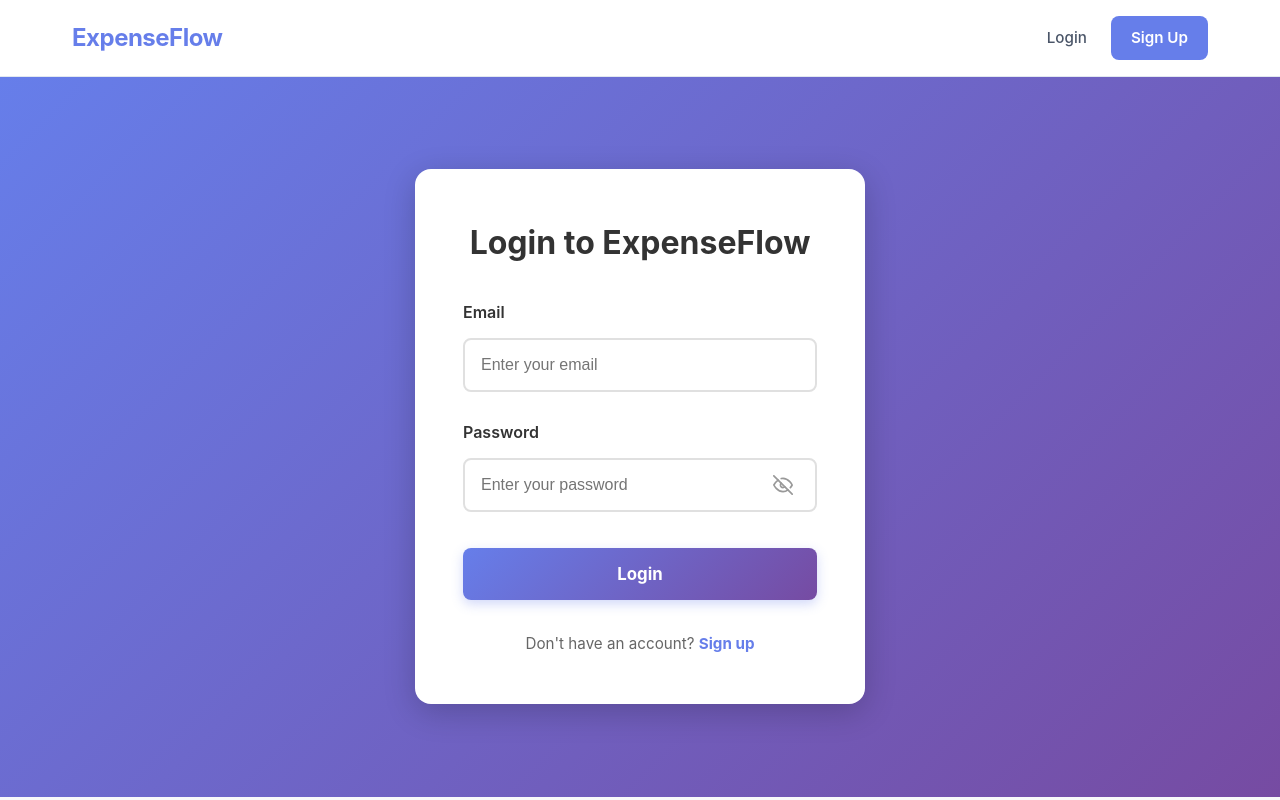
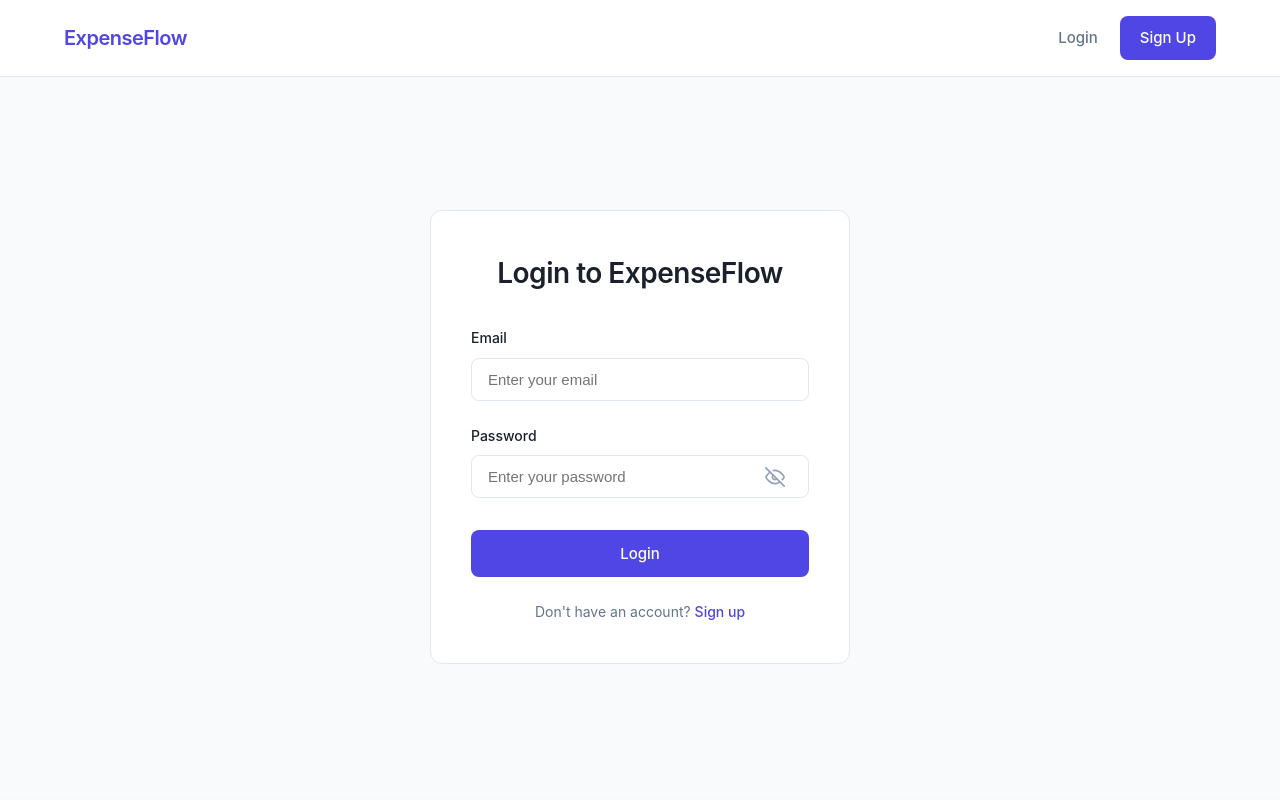
Before and after one commit to Nrsingh12/EpenseFlow_FullStackProject, a React (Create React App) app in the folder frontend/: page /login in a window 1280 px wide. Built offline with nearby package versions, Linux system fonts and the light colour scheme; no server answers.

Commit message:
Apply professional minimalist design to entire application

```diff
--- a/frontend/src/components/Navbar.css
+++ b/frontend/src/components/Navbar.css
@@ -1,26 +1,24 @@
 .navbar {
-  background: var(--bg-white);
+  background: white;
   border-bottom: 1px solid var(--border);
   padding: 1rem 0;
   position: sticky;
   top: 0;
   z-index: 100;
-  backdrop-filter: blur(10px);
-  background: rgba(255, 255, 255, 0.95);
 }
 
 .navbar-container {
   max-width: 1200px;
   margin: 0 auto;
-  padding: 0 2rem;
+  padding: 0 1.5rem;
   display: flex;
   justify-content: space-between;
   align-items: center;
 }
 
 .navbar-brand {
-  font-size: 1.5rem;
-  font-weight: 700;
+  font-size: 1.25rem;
+  font-weight: 600;
   color: var(--primary);
   text-decoration: none;
   transition: all 0.2s ease;
@@ -42,22 +40,22 @@
   text-decoration: none;
   font-weight: 500;
   transition: all 0.2s ease;
-  padding: 0.5rem 1rem;
+  padding: 0.5rem 0.875rem;
   border-radius: var(--radius-sm);
-  font-size: 0.95rem;
+  font-size: 0.9375rem;
 }
 
 .navbar-link:hover {
-  color: var(--primary);
-  background: rgba(102, 126, 234, 0.05);
+  color: var(--text-dark);
+  background: #f8fafc;
 }
 
 .navbar-user {
   color: var(--text-medium);
-  font-size: 0.9rem;
+  font-size: 0.875rem;
   font-weight: 500;
-  padding: 0.5rem 1rem;
-  background: var(--bg-light);
+  padding: 0.5rem 0.875rem;
+  background: #f8fafc;
   border-radius: var(--radius-sm);
 }
 
@@ -65,19 +63,17 @@
   background: var(--primary);
   color: white;
   border: none;
-  padding: 0.6rem 1.25rem;
+  padding: 0.625rem 1.25rem;
   border-radius: var(--radius-sm);
   cursor: pointer;
-  font-weight: 600;
+  font-weight: 500;
   text-decoration: none;
   transition: all 0.2s ease;
-  font-size: 0.95rem;
+  font-size: 0.9375rem;
 }
 
 .navbar-button:hover {
   background: var(--primary-dark);
-  transform: translateY(-1px);
-  box-shadow: var(--shadow-md);
 }
 
 @media (max-width: 968px) {
--- a/frontend/src/index.css
+++ b/frontend/src/index.css
@@ -5,21 +5,19 @@
 }
 
 :root {
-  --primary: #667eea;
-  --primary-dark: #5568d3;
-  --secondary: #764ba2;
-  --text-dark: #2d3748;
-  --text-medium: #4a5568;
-  --text-light: #718096;
-  --bg-light: #f7fafc;
+  --primary: #4f46e5;
+  --primary-dark: #4338ca;
+  --text-dark: #1a202c;
+  --text-medium: #64748b;
+  --text-light: #94a3b8;
+  --bg-light: #f5f7fa;
   --bg-white: #ffffff;
   --border: #e2e8f0;
-  --shadow-sm: 0 1px 3px rgba(0, 0, 0, 0.1);
-  --shadow-md: 0 4px 6px rgba(0, 0, 0, 0.1);
-  --shadow-lg: 0 10px 15px rgba(0, 0, 0, 0.1);
+  --border-hover: #cbd5e1;
+  --shadow-sm: 0 1px 2px rgba(0, 0, 0, 0.05);
+  --shadow-md: 0 1px 3px rgba(0, 0, 0, 0.05);
   --radius-sm: 8px;
   --radius-md: 12px;
-  --radius-lg: 16px;
 }
 
 body {
--- a/frontend/src/pages/Auth.css
+++ b/frontend/src/pages/Auth.css
@@ -3,65 +3,54 @@
   display: flex;
   justify-content: center;
   align-items: center;
-  padding: 2rem 1rem;
-  background: linear-gradient(135deg, #667eea 0%, #764ba2 100%);
+  padding: 3rem 1rem;
+  background: #f8fafc;
 }
 
 .auth-card {
   background: white;
-  padding: 3rem;
-  border-radius: 16px;
-  box-shadow: 0 8px 32px rgba(0, 0, 0, 0.2);
+  padding: 2.5rem;
+  border-radius: 12px;
+  border: 1px solid #e2e8f0;
   width: 100%;
-  max-width: 450px;
-  animation: slideUp 0.4s ease-out;
-}
-
-@keyframes slideUp {
-  from {
-    opacity: 0;
-    transform: translateY(20px);
-  }
-  to {
-    opacity: 1;
-    transform: translateY(0);
-  }
+  max-width: 420px;
 }
 
 .auth-card h2 {
   text-align: center;
   margin-bottom: 2rem;
-  color: #333;
-  font-size: 2rem;
-  font-weight: 700;
+  color: #1a202c;
+  font-size: 1.75rem;
+  font-weight: 600;
+  letter-spacing: -0.5px;
 }
 
 .form-group {
-  margin-bottom: 1.75rem;
+  margin-bottom: 1.5rem;
 }
 
 .form-group label {
   display: block;
-  margin-bottom: 0.75rem;
-  color: #333;
-  font-weight: 600;
-  font-size: 0.95rem;
+  margin-bottom: 0.5rem;
+  color: #1a202c;
+  font-weight: 500;
+  font-size: 0.875rem;
 }
 
 .form-group input {
   width: 100%;
-  padding: 1rem;
-  border: 2px solid #e0e0e0;
+  padding: 0.75rem 1rem;
+  border: 1px solid #e2e8f0;
   border-radius: 8px;
-  font-size: 1rem;
-  transition: all 0.3s ease;
+  font-size: 0.9375rem;
+  transition: all 0.2s ease;
   background: white;
 }
 
 .form-group input:focus {
   outline: none;
-  border-color: #667eea;
-  box-shadow: 0 0 0 3px rgba(102, 126, 234, 0.1);
+  border-color: #4f46e5;
+  box-shadow: 0 0 0 3px rgba(79, 70, 229, 0.1);
 }
 
 .password-input-wrapper {
@@ -84,18 +73,14 @@
   display: flex;
   align-items: center;
   justify-content: center;
-  color: #999;
+  color: #94a3b8;
   transition: all 0.2s ease;
   border-radius: 4px;
 }
 
 .password-toggle:hover {
-  color: #667eea;
-  background: rgba(102, 126, 234, 0.05);
-}
-
-.password-toggle:active {
-  transform: scale(0.95);
+  color: #4f46e5;
+  background: #f8fafc;
 }
 
 .password-toggle:focus {
@@ -108,66 +93,68 @@
 
 .auth-button {
   width: 100%;
-  padding: 1rem;
-  background: linear-gradient(135deg, #667eea 0%, #764ba2 100%);
+  padding: 0.875rem;
+  background: #4f46e5;
   color: white;
   border: none;
   border-radius: 8px;
-  font-size: 1.05rem;
-  font-weight: 700;
+  font-size: 0.9375rem;
+  font-weight: 500;
   cursor: pointer;
-  transition: all 0.3s ease;
-  box-shadow: 0 4px 12px rgba(102, 126, 234, 0.3);
+  transition: all 0.2s ease;
   margin-top: 0.5rem;
 }
 
 .auth-button:hover:not(:disabled) {
-  transform: translateY(-2px);
-  box-shadow: 0 6px 16px rgba(102, 126, 234, 0.4);
+  background: #4338ca;
 }
 
 .auth-button:disabled {
   opacity: 0.6;
   cursor: not-allowed;
-  transform: none;
 }
 
 .error-message {
-  background: linear-gradient(135deg, #fee 0%, #fdd 100%);
-  color: #c33;
-  padding: 1rem;
+  background: #fee2e2;
+  color: #991b1b;
+  padding: 0.875rem;
   border-radius: 8px;
   margin-bottom: 1.5rem;
   text-align: center;
-  font-weight: 600;
-  border-left: 4px solid #c33;
+  font-weight: 500;
+  font-size: 0.875rem;
+  border: 1px solid #fecaca;
 }
 
 .auth-link {
   text-align: center;
-  margin-top: 2rem;
-  color: #666;
-  font-size: 0.95rem;
+  margin-top: 1.5rem;
+  color: #64748b;
+  font-size: 0.875rem;
 }
 
 .auth-link a {
-  color: #667eea;
+  color: #4f46e5;
   text-decoration: none;
-  font-weight: 700;
-  transition: color 0.3s ease;
+  font-weight: 500;
+  transition: color 0.2s ease;
 }
 
 .auth-link a:hover {
-  color: #764ba2;
+  color: #4338ca;
   text-decoration: underline;
 }
 
 @media (max-width: 768px) {
+  .auth-container {
+    padding: 2rem 1rem;
+  }
+
   .auth-card {
-    padding: 2rem;
+    padding: 2rem 1.5rem;
   }
 
   .auth-card h2 {
-    font-size: 1.75rem;
+    font-size: 1.5rem;
   }
 }
--- a/frontend/src/pages/ExpenseDetail.css
+++ b/frontend/src/pages/ExpenseDetail.css
@@ -1,11 +1,11 @@
 .expense-detail {
   min-height: calc(100vh - 80px);
-  padding: 2rem 1rem;
-  background: linear-gradient(135deg, #667eea 0%, #764ba2 100%);
+  padding: 3rem 1.5rem;
+  background: #f5f7fa;
 }
 
 .expense-detail-container {
-  max-width: 900px;
+  max-width: 800px;
   margin: 0 auto;
 }
 
@@ -13,38 +13,39 @@
   display: inline-flex;
   align-items: center;
   gap: 0.5rem;
-  color: white;
+  color: #64748b;
   text-decoration: none;
   margin-bottom: 1.5rem;
-  font-weight: 600;
-  font-size: 1.05rem;
-  transition: all 0.3s ease;
+  font-weight: 500;
+  font-size: 0.9375rem;
+  transition: all 0.2s ease;
   padding: 0.5rem 1rem;
   border-radius: 8px;
-  background: rgba(255, 255, 255, 0.1);
+  background: white;
+  border: 1px solid #e2e8f0;
 }
 
 .back-link:hover {
-  background: rgba(255, 255, 255, 0.2);
-  transform: translateX(-4px);
+  background: #f8fafc;
+  border-color: #cbd5e1;
+  color: #1a202c;
 }
 
 .expense-card,
 .expense-form-card {
   background: white;
-  padding: 2.5rem;
-  border-radius: 16px;
-  box-shadow: 0 4px 16px rgba(0, 0, 0, 0.1);
+  padding: 2rem;
+  border-radius: 12px;
+  border: 1px solid #e2e8f0;
 }
 
 .expense-form-card h2,
 .expense-card h2 {
-  color: #333;
-  margin-bottom: 2rem;
-  font-size: 2rem;
-  font-weight: 700;
-  padding-bottom: 1rem;
-  border-bottom: 3px solid #667eea;
+  color: #1a202c;
+  margin-bottom: 1.5rem;
+  font-size: 1.5rem;
+  font-weight: 600;
+  letter-spacing: -0.5px;
 }
 
 .expense-header {
@@ -66,58 +67,55 @@
 .save-btn,
 .cancel-btn {
   padding: 0.75rem 1.5rem;
-  border: none;
+  border: 1px solid #e2e8f0;
   border-radius: 8px;
   cursor: pointer;
-  font-weight: 600;
-  transition: all 0.3s ease;
-  font-size: 1rem;
+  font-weight: 500;
+  transition: all 0.2s ease;
+  font-size: 0.9375rem;
+  background: white;
 }
 
 .edit-btn {
-  background: linear-gradient(135deg, #667eea 0%, #764ba2 100%);
-  color: white;
-  box-shadow: 0 4px 12px rgba(102, 126, 234, 0.3);
+  color: #4f46e5;
+  border-color: #4f46e5;
 }
 
 .edit-btn:hover {
-  transform: translateY(-2px);
-  box-shadow: 0 6px 16px rgba(102, 126, 234, 0.4);
+  background: #4f46e5;
+  color: white;
 }
 
 .delete-btn {
-  background: linear-gradient(135deg, #f093fb 0%, #f5576c 100%);
-  color: white;
-  box-shadow: 0 4px 12px rgba(245, 87, 108, 0.3);
+  color: #dc2626;
+  border-color: #fecaca;
 }
 
 .delete-btn:hover {
-  transform: translateY(-2px);
-  box-shadow: 0 6px 16px rgba(245, 87, 108, 0.4);
+  background: #dc2626;
+  color: white;
+  border-color: #dc2626;
 }
 
 .save-btn {
-  background: linear-gradient(135deg, #4caf50 0%, #45a049 100%);
+  background: #4f46e5;
   color: white;
-  padding: 0.85rem 2rem;
-  box-shadow: 0 4px 12px rgba(76, 175, 80, 0.3);
+  border-color: #4f46e5;
+  padding: 0.875rem 2rem;
 }
 
 .save-btn:hover {
-  transform: translateY(-2px);
-  box-shadow: 0 6px 16px rgba(76, 175, 80, 0.4);
+  background: #4338ca;
 }
 
 .cancel-btn {
-  background: linear-gradient(135deg, #9e9e9e 0%, #757575 100%);
-  color: white;
-  padding: 0.85rem 2rem;
-  box-shadow: 0 4px 12px rgba(158, 158, 158, 0.3);
+  color: #64748b;
+  border-color: #cbd5e1;
+  padding: 0.875rem 2rem;
 }
 
 .cancel-btn:hover {
-  transform: translateY(-2px);
-  box-shadow: 0 6px 16px rgba(158, 158, 158, 0.4);
+  background: #f8fafc;
 }
 
 .expense-details {
@@ -130,68 +128,70 @@
   display: flex;
   justify-content: space-between;
   align-items: center;
-  padding: 1.5rem;
-  background: linear-gradient(135deg, #f8f9ff 0%, #f0f2ff 100%);
-  border-radius: 12px;
-  transition: all 0.3s ease;
+  padding: 1.25rem;
+  background: #f8fafc;
+  border-radius: 8px;
+  border: 1px solid #e2e8f0;
+  transition: all 0.2s ease;
 }
 
 .detail-item:hover {
-  transform: translateX(4px);
-  box-shadow: 0 4px 12px rgba(102, 126, 234, 0.15);
+  background: #f1f5f9;
+  border-color: #cbd5e1;
 }
 
 .detail-label {
-  color: #666;
-  font-weight: 600;
-  font-size: 1rem;
+  color: #64748b;
+  font-weight: 500;
+  font-size: 0.8125rem;
   text-transform: uppercase;
   letter-spacing: 0.5px;
 }
 
 .detail-value {
-  color: #333;
-  font-weight: 700;
-  font-size: 1.2rem;
+  color: #1a202c;
+  font-weight: 600;
+  font-size: 0.9375rem;
 }
 
 .category-badge {
-  background: linear-gradient(135deg, #667eea 0%, #764ba2 100%);
-  color: white;
-  padding: 0.6rem 1.5rem;
-  border-radius: 20px;
-  font-weight: 600;
-  box-shadow: 0 4px 12px rgba(102, 126, 234, 0.3);
+  background: #f1f5f9;
+  color: #1a202c;
+  padding: 0.5rem 1rem;
+  border-radius: 6px;
+  font-weight: 500;
+  border: 1px solid #e2e8f0;
+  font-size: 0.875rem;
 }
 
 .form-group {
-  margin-bottom: 1.75rem;
+  margin-bottom: 1.5rem;
 }
 
 .form-group label {
   display: block;
-  margin-bottom: 0.75rem;
-  color: #333;
-  font-weight: 600;
-  font-size: 1rem;
+  margin-bottom: 0.5rem;
+  color: #1a202c;
+  font-weight: 500;
+  font-size: 0.875rem;
 }
 
 .form-group input,
 .form-group select {
   width: 100%;
-  padding: 1rem;
-  border: 2px solid #e0e0e0;
+  padding: 0.75rem 1rem;
+  border: 1px solid #e2e8f0;
   border-radius: 8px;
-  font-size: 1rem;
-  transition: all 0.3s ease;
+  font-size: 0.9375rem;
+  transition: all 0.2s ease;
   background: white;
 }
 
 .form-group input:focus,
 .form-group select:focus {
   outline: none;
-  border-color: #667eea;
-  box-shadow: 0 0 0 3px rgba(102, 126, 234, 0.1);
+  border-color: #4f46e5;
+  box-shadow: 0 0 0 3px rgba(79, 70, 229, 0.1);
 }
 
 .form-actions {
@@ -201,22 +201,23 @@
 }
 
 .error-message {
-  background: linear-gradient(135deg, #fee 0%, #fdd 100%);
-  color: #c33;
-  padding: 1.25rem;
-  border-radius: 12px;
+  background: #fee2e2;
+  color: #991b1b;
+  padding: 0.875rem;
+  border-radius: 8px;
   margin-bottom: 1.5rem;
   text-align: center;
-  font-weight: 600;
-  border-left: 4px solid #c33;
+  font-weight: 500;
+  font-size: 0.875rem;
+  border: 1px solid #fecaca;
 }
 
 .loading {
   text-align: center;
   padding: 3rem;
-  color: white;
-  font-size: 1.2rem;
-  font-weight: 600;
+  color: #64748b;
+  font-size: 0.9375rem;
+  font-weight: 500;
 }
 
 @media (max-width: 768px) {
```
Also changed, not shown: frontend/src/pages/Dashboard.css (+44 -41 lines).
